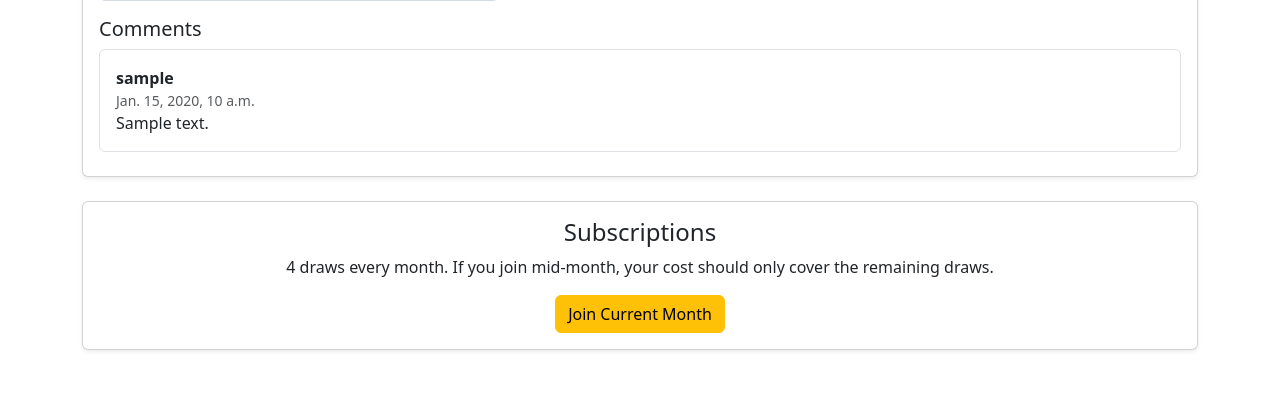
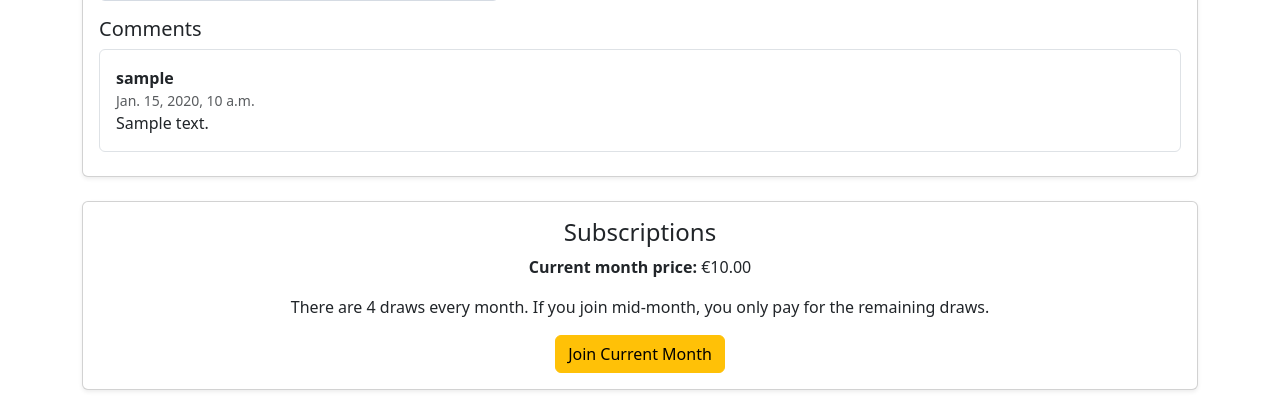
Before and after one commit to EmcioN/Midas-lotto, a Django app: page / in a window 1280 px wide. Shown: the part 1065-1479 px from the top of the page. Before the commit the page ends 1416 px from the top, so only its background shows below. Run offline with Django 5.2, Linux system fonts and the light colour scheme; tables that the repository leaves empty hold one stand-in row (values such as "Sample post"); grey boxes marked "Sample" are stand-in pictures.

Commit message:
Show current monthly subscription price on homepage

```diff
--- a/core/templates/core/home.html
+++ b/core/templates/core/home.html
@@ -69,8 +69,14 @@
 <section class="card shadow-sm">
     <div class="card-body text-center">
         <h2 class="h4">Subscriptions</h2>
-        <p>4 draws every month. If you join mid-month, your cost should only cover the remaining draws.</p>
-        <a href="{% url 'join_subscription' %}" class="btn btn-warning">Join Current Month</a>
+
+        {% if latest_month %}
+            <p><strong>Current month price:</strong> €{{ latest_month.subscription_price }}</p>
+            <p>There are 4 draws every month. If you join mid-month, you only pay for the remaining draws.</p>
+            <a href="{% url 'join_subscription' %}" class="btn btn-warning">Join Current Month</a>
+        {% else %}
+            <p>No active subscription month is available yet.</p>
+        {% endif %}
     </div>
 </section>
 {% endblock %}
```
